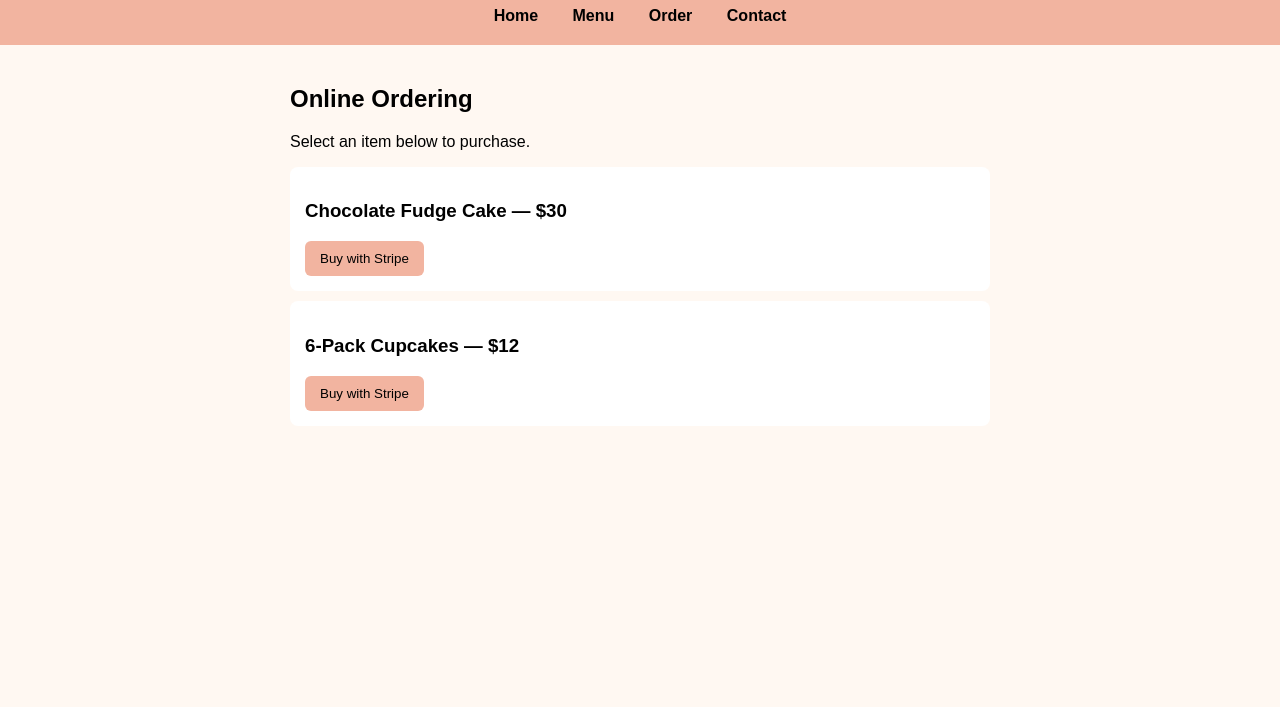
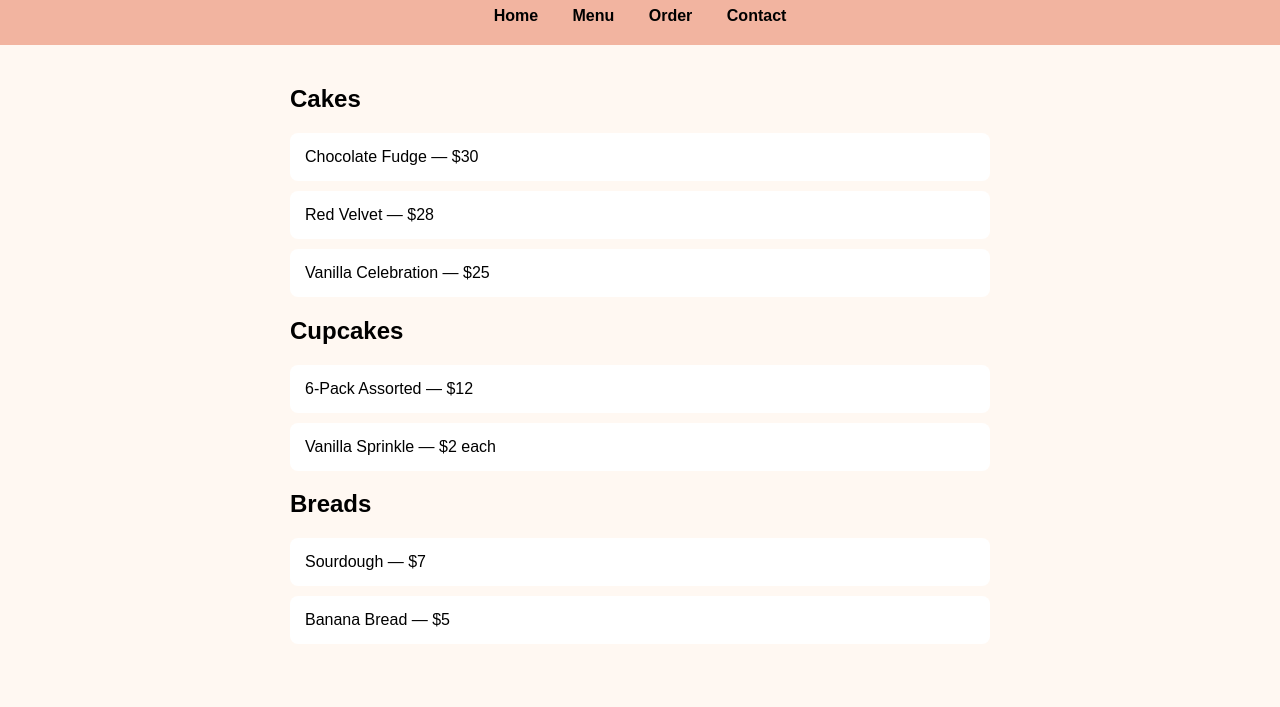
Before and after one commit to HazeEverest99/KsSweetsAndTreats, a plain HTML site: page order.html in a window 1280 px wide. Shown: the part 93-800 px from the top of the page. Drawn offline with Linux system fonts and the light colour scheme.

Commit message:
Replace order page with menu page content

```diff
--- a/order.html
+++ b/order.html
@@ -2,12 +2,12 @@
 <html lang="en">
 <head>
     <meta charset="UTF-8">
-    <title>Order – Sweet Crumbs Bakery</title>
+    <title>Menu – Sweet Crumbs Bakery</title>
     <link rel="stylesheet" href="styles.css">
 </head>
 <body>
 <header>
-    <h1>Place an Order</h1>
+    <h1>Our Menu</h1>
     <nav>
         <a href="index.html">Home</a>
         <a href="menu.html">Menu</a>
@@ -16,29 +16,20 @@
     </nav>
 </header>
 
-<section class="order-section">
-    <h2>Online Ordering</h2>
-    <p>Select an item below to purchase.</p>
+<section class="menu-section">
+    <h2>Cakes</h2>
+    <div class="item">Chocolate Fudge — $30</div>
+    <div class="item">Red Velvet — $28</div>
+    <div class="item">Vanilla Celebration — $25</div>
 
-    <!-- PRODUCT EXAMPLES -->
-    <div class="product">
-        <h3>Chocolate Fudge Cake — $30</h3>
-        <button onclick="location.href='YOUR_STRIPE_LINK_HERE'">
-            Buy with Stripe
-        </button>
-        <div id="paypal-button-cake"></div>
-    </div>
+    <h2>Cupcakes</h2>
+    <div class="item">6-Pack Assorted — $12</div>
+    <div class="item">Vanilla Sprinkle — $2 each</div>
 
-    <div class="product">
-        <h3>6-Pack Cupcakes — $12</h3>
-        <button onclick="location.href='YOUR_STRIPE_LINK_HERE'">
-            Buy with Stripe
-        </button>
-        <div id="paypal-button-cupcakes"></div>
-    </div>
-
+    <h2>Breads</h2>
+    <div class="item">Sourdough — $7</div>
+    <div class="item">Banana Bread — $5</div>
 </section>
 
-<script src="scripts.js"></script>
 </body>
 </html>
```
